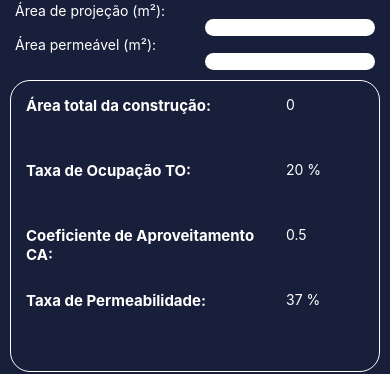
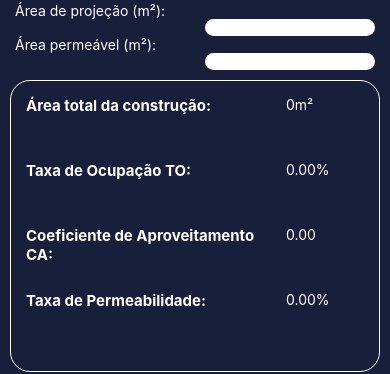
Before and after one commit to afpaiva/calculadoraToCa-App, a React Native app: screen / in a window 390 px wide. Shown: the part 388-762 px from the top of the page. Built offline with nearby package versions, Linux system fonts and the light colour scheme.

Commit message:
calcs working

```diff
--- a/App.js
+++ b/App.js
@@ -1,5 +1,5 @@
 import React from 'react';
-import Index from './src/index';
+import Index from './src/views/Home';
 console.disableYellowBox = true;
 
 export default function App() {
--- a/package.json
+++ b/package.json
@@ -18,7 +18,8 @@
   },
   "devDependencies": {
     "@babel/core": "^7.8.6",
-    "babel-preset-expo": "~8.1.0"
+    "babel-preset-expo": "~8.1.0",
+    "node-fetch": ">=2.6.1"
   },
   "private": true
 }
--- a/src/index.js
+++ b/src/views/Home/index.js
@@ -7,37 +7,49 @@ import {
   TouchableOpacity
 } from "react-native";
 import style from "./style";
-import ShareButton from "./components/shareButton";
+import ShareButton from "../../components/shareButton";
 
 var up = 0;
 var down = 0;
+var newId = 0;
 
 export default function Index() {
 
   const [building, setBuilding] = useState([{
+    id: newId,
     label: "Pavimento Térreo",
     area: 0
   }]);
-  const [areaTerreno, setAreaTerreno] = useState();
-  const [areaProjecao, setAreaProjecao] = useState();
+  const [areaTerreno, setAreaTerreno] = useState(1);
+  const [areaProjecao, setAreaProjecao] = useState(0);
+  const [areaPermeavel, setAreaPermeavel] = useState(0);
   const [areaTotal, setAreaTotal] = useState(0);
+  const [txOcupacao, setTxOcupacao] = useState(0);
+  const [coefAprov, setCoefAprov] = useState(0);
+  const [txPermeab, setTxPermeab] = useState(0);
   const forceUpdate = useForceUpdate();
 
   useEffect(()=>{
-    console.log(building);
+    setTxOcupacao((areaTotal*100/areaTerreno).toFixed(2));
+    setCoefAprov((areaProjecao/areaTerreno).toFixed(2));
+    setTxPermeab((areaPermeavel*100/areaTerreno).toFixed(2));
   });
 
   function setLevels(e){
     if (e == "acima"){
       up++;
+      newId++;
       building.push({
+        id: newId,
         label: up + 'º Pavimento',
         area: 0
       });
     }
     else if (e == "abaixo"){
       down++;
+      newId++;
       building.unshift({
+        id: newId,
         label: down + 'º Subsolo',
         area: 0
       });
@@ -98,7 +110,7 @@ export default function Index() {
 
       <View style={style.bordered}>
         {building.map((e) =>
-          <View>
+          <View key={e.id}>
             <TextInput
               style={style.inputLabel}
               keyboardType={"default"}
@@ -153,7 +165,11 @@ export default function Index() {
 
       <View style={style.view}>
         <Text style={style.text}>Área permeável (m²):</Text>
-        <TextInput style={style.input} keyboardType={"numeric"} />
+        <TextInput
+          style={style.input}
+          keyboardType={"numeric"}
+          onChangeText={value => setAreaPermeavel(value)}
+          />
       </View>
 
       <View style={style.bordered}>
@@ -162,7 +178,7 @@ export default function Index() {
             <Text style={style.textGreater}>Área total da construção:</Text>
           </View>
           <View>
-            <Text style={style.text}>{areaTotal}</Text>
+            <Text style={style.text}>{areaTotal}m²</Text>
           </View>
         </View>
 
@@ -171,7 +187,7 @@ export default function Index() {
             <Text style={style.textGreater}>Taxa de Ocupação TO:</Text>
           </View>
           <View>
-            <Text style={style.text}>20 %</Text>
+            <Text style={style.text}>{txOcupacao}%</Text>
           </View>
         </View>
 
@@ -182,7 +198,7 @@ export default function Index() {
             </Text>
           </View>
           <View>
-            <Text style={style.text}>0.5</Text>
+            <Text style={style.text}>{coefAprov}</Text>
           </View>
         </View>
 
@@ -191,7 +207,7 @@ export default function Index() {
             <Text style={style.textGreater}>Taxa de Permeabilidade:</Text>
           </View>
           <View>
-            <Text style={style.text}>37 %</Text>
+            <Text style={style.text}>{txPermeab}%</Text>
           </View>
         </View>
       </View>
```
Also changed, not shown: src/views/Home/style.js (renamed from src/style.js), 1 other file (tests, documents, lock files or other folders).
